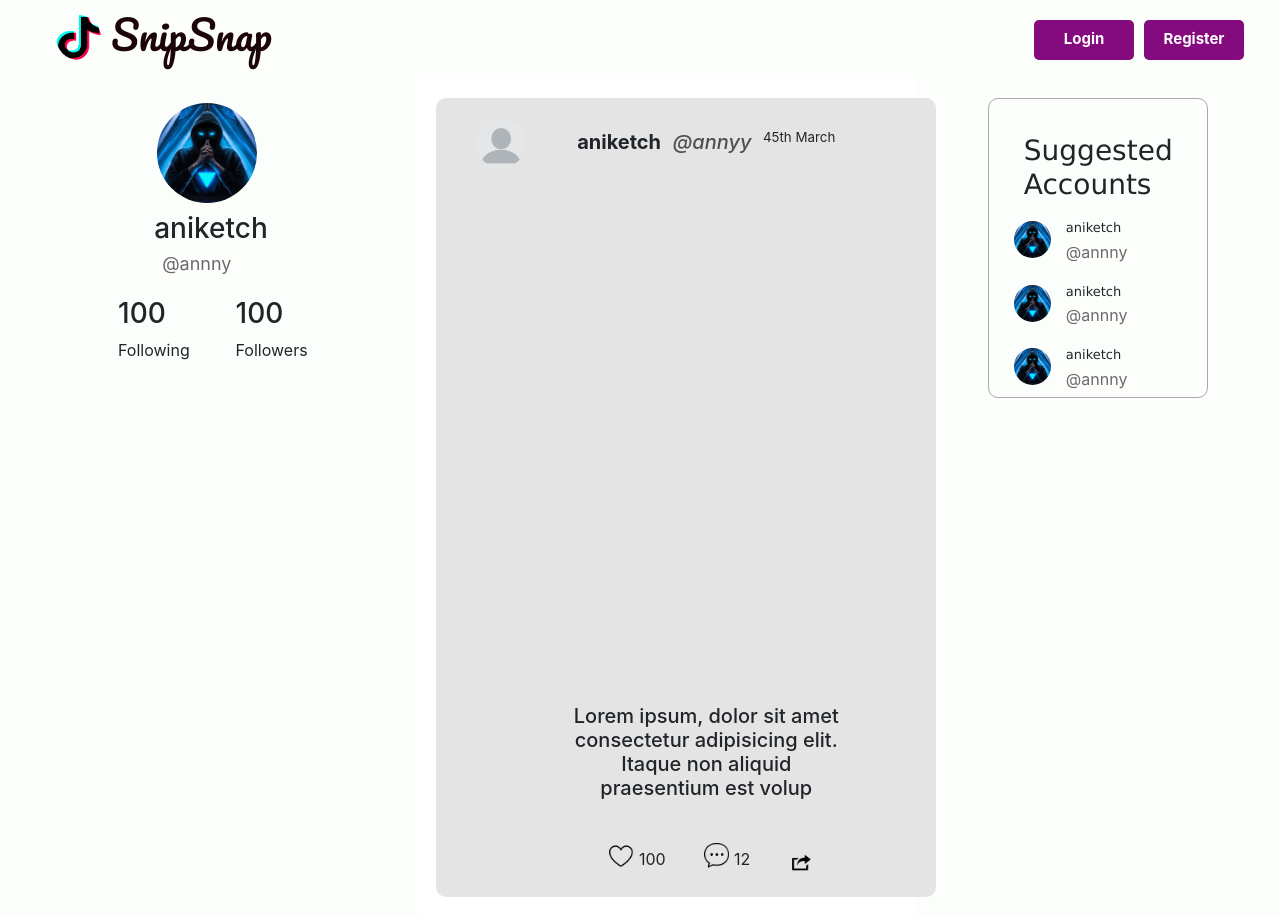
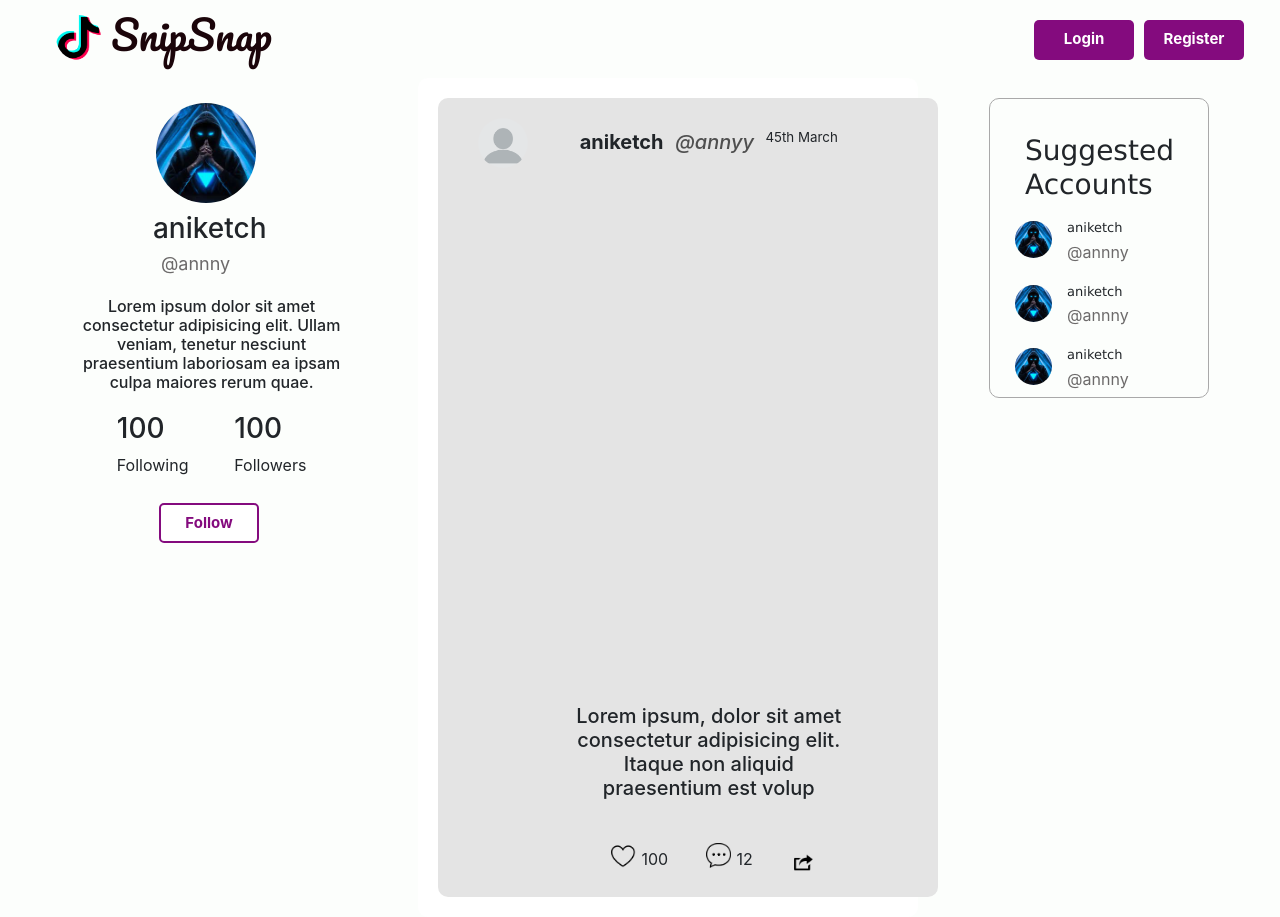
Before and after one commit to hardik-pratap-singh/Snip-Snap, a React (Create React App) app in the folder client/: page /profile in a window 1280 px wide. Built offline with nearby package versions, Linux system fonts and the light colour scheme; no server answers; a web font is replaced by a local one.

Commit message:
Follow Profile btn added

```diff
--- a/client/src/components/Navbar/Navbar.css
+++ b/client/src/components/Navbar/Navbar.css
@@ -19,6 +19,7 @@
     margin-left: 10px;
     font-family: 'Pacifico', cursive;
     color: rgb(27, 5, 10);
+    cursor: pointer;
 }
 
 .headimgname{
@@ -30,6 +31,7 @@
 }
 
 .headimg{
+
     width: 45px;
     height: 45px;
     border-radius: 50%;
--- a/client/src/components/Navbar/Navbar.jsx
+++ b/client/src/components/Navbar/Navbar.jsx
@@ -33,6 +33,10 @@ const Navbar = () => {
         localStorage.removeItem('token') ;
         navigate('/')
     }
+    const handlehome = () =>{
+        navigate('/')
+    }
+
 
 
 
@@ -41,7 +45,7 @@ const Navbar = () => {
 
         <div className="navbar">
 
-            <div className="headimgname">
+            <div onClick={handlehome} className="headimgname">
 
                 <div>
                     <img className='headimg' src={headimg}></img>
--- a/client/src/components/ProfileLeftBar/ProfileLeftBar.css
+++ b/client/src/components/ProfileLeftBar/ProfileLeftBar.css
@@ -35,3 +35,25 @@
     width: 281.25px;
 
 }
+.proaccbio{
+    margin: 15px;
+    margin-left: 20px;
+    width: 281.25px;
+    height: 100px;
+    overflow: hidden;
+    text-align: center;
+}
+
+.follunfoll button{
+    background-color: #fff;
+    color: rgb(132, 11, 126);
+    font-size: 15px;
+    font-weight: bold;
+    cursor: pointer;
+    width: 100px;
+    height: 40px;
+    border: 2px solid rgb(132, 11, 126) ;
+    border-radius: 5px;
+    margin: 0px auto;
+    display: block;
+}
--- a/client/src/components/ProfileLeftBar/ProfileLeftBar.jsx
+++ b/client/src/components/ProfileLeftBar/ProfileLeftBar.jsx
@@ -1,8 +1,19 @@
-import React from 'react'
+import React, { useState } from 'react'
 import topaccimg from '../../assets/profilepic.jpeg'
 import './ProfileLeftBar.css'
 
 const ProfileLeftBar = () => {
+    const [follow, setfollow] = useState(false)
+    const handlefollow = () => {
+        setfollow(true)
+    }
+    const handleunfollow = () => {
+        setfollow(false)
+    }
+
+
+
+
     return (
         <div><div className="profileviewcont">
             <div className="proacccard">
@@ -11,6 +22,9 @@ const ProfileLeftBar = () => {
                     <h3>aniketch</h3>
                     <p>@annny</p>
                 </div>
+            </div>
+            <div className="proaccbio">
+                <h6>Lorem ipsum dolor sit amet consectetur adipisicing elit. Ullam veniam, tenetur nesciunt praesentium laboriosam ea ipsam culpa maiores rerum quae.</h6>
             </div>
 
             <div className="proaccstats">
@@ -24,6 +38,16 @@ const ProfileLeftBar = () => {
                 </div>
 
             </div>
+
+            <div className="follunfoll">
+                {!follow ?
+                    <button className="followbtn" onClick={handlefollow}>Follow</button> :
+                    <button className="followingbtn" onClick={handleunfollow}>Following</button>
+                    }
+
+            </div>
+
+
         </div></div>
     )
 }
```
Also changed, not shown: 1 other file (tests, documents, lock files or other folders).
